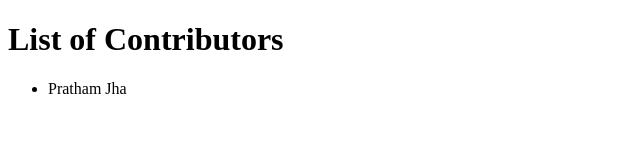
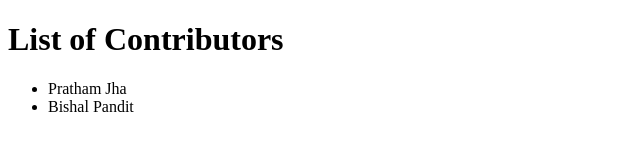
Before and after one commit to shrayansh95/First-timers, a plain HTML site: page index.html in a window 1280 px wide. Shown: the full height of the page, 0-640 px from the left. Drawn offline with Linux system fonts and the light colour scheme.

Commit message:
Added Bishal Pandit in the list

```diff
--- a/index.html
+++ b/index.html
@@ -10,6 +10,7 @@
     <h1>List of Contributors</h1>
     <ul>
         <li>Pratham Jha</li>
+	<li>Bishal Pandit</li>
     </ul>
 </body>
 </html>
```
